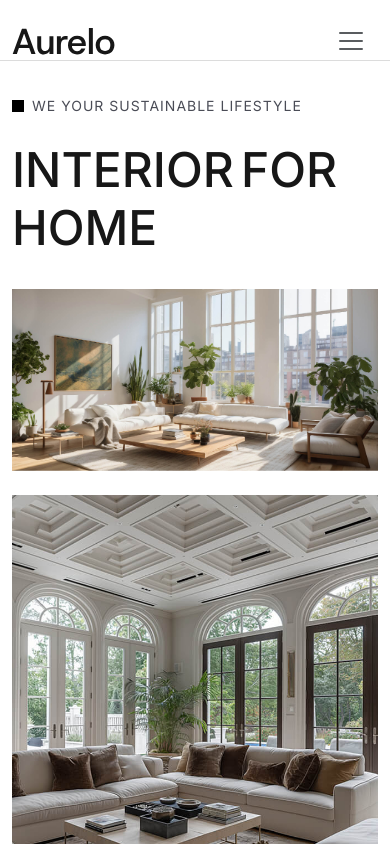
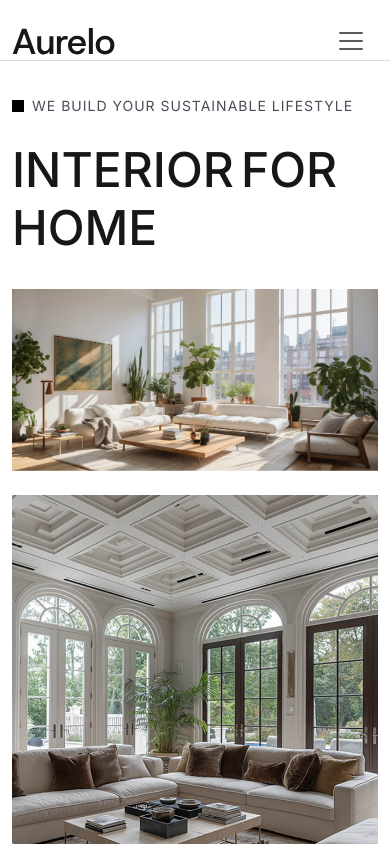
Before and after one commit to Yogendra-SinghRathore/HomeInterior, a React (Vite) app: page / in a window 390 px wide. Shown: the top 844 px of the page. Built offline with nearby package versions, Linux system fonts and the light colour scheme.

Commit message:
scroll fix 7

```diff
--- a/src/components/Home.jsx
+++ b/src/components/Home.jsx
@@ -170,7 +170,7 @@ const Home = () => {
               ease: "power4.out",
               scrollTrigger: {
                 trigger: image,
-                start: isMobile ? "top 30%" : "top 80%",
+                start: isMobile ? "top 70%" : "top 80%",
                 once: true,
                 invalidateOnRefresh: true,
               },
@@ -210,7 +210,7 @@ const Home = () => {
             stagger: 0.045,
             scrollTrigger: {
               trigger: el,
-              start: isMobile ? "top 30%" : "top 75%",
+              start: isMobile ? "top 65%" : "top 75%",
               once: true,
               invalidateOnRefresh: true,
             },
@@ -235,7 +235,7 @@ const Home = () => {
                 >
                   <div className="section-icon"></div>
                   <div className="section-title">
-                    We  Your Sustainable Lifestyle
+                    We Build Your Sustainable Lifestyle
                   </div>
                 </div>
                 <h1 className="hero-title reveal-brush">
```
